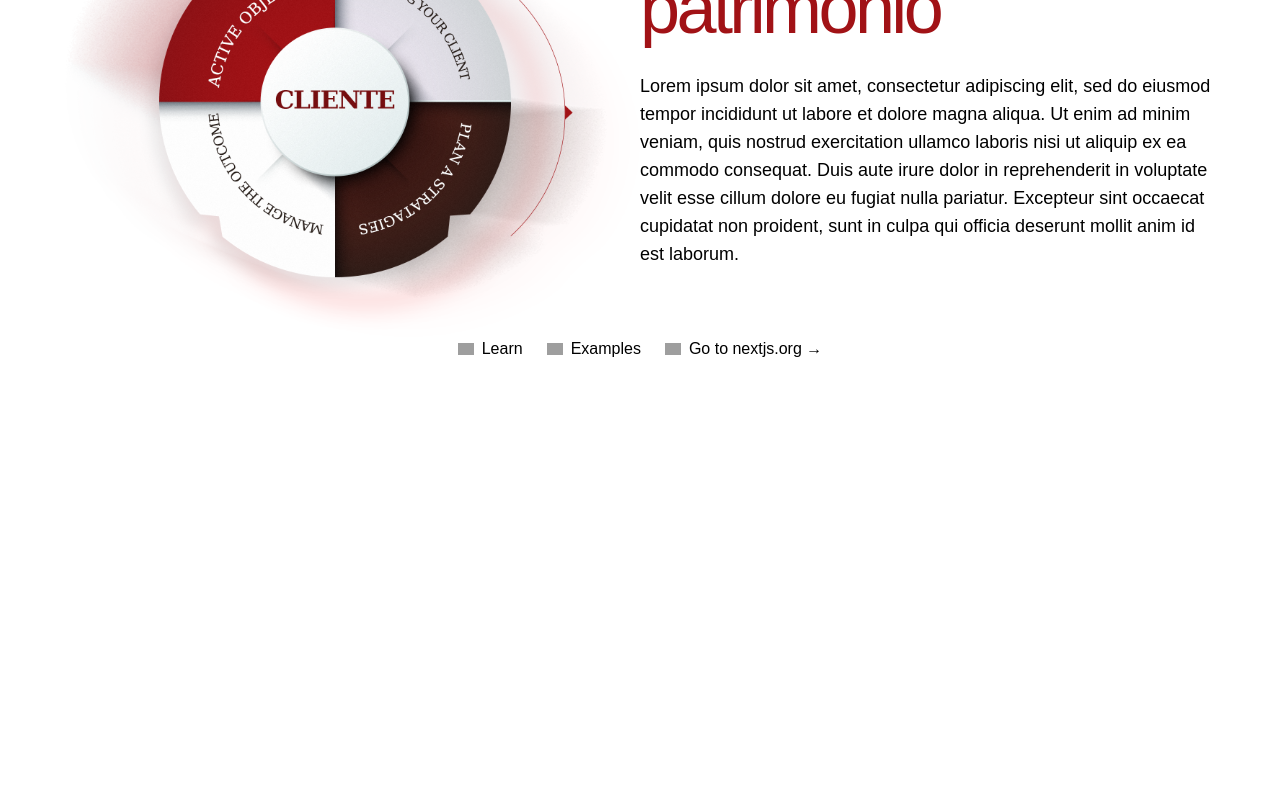
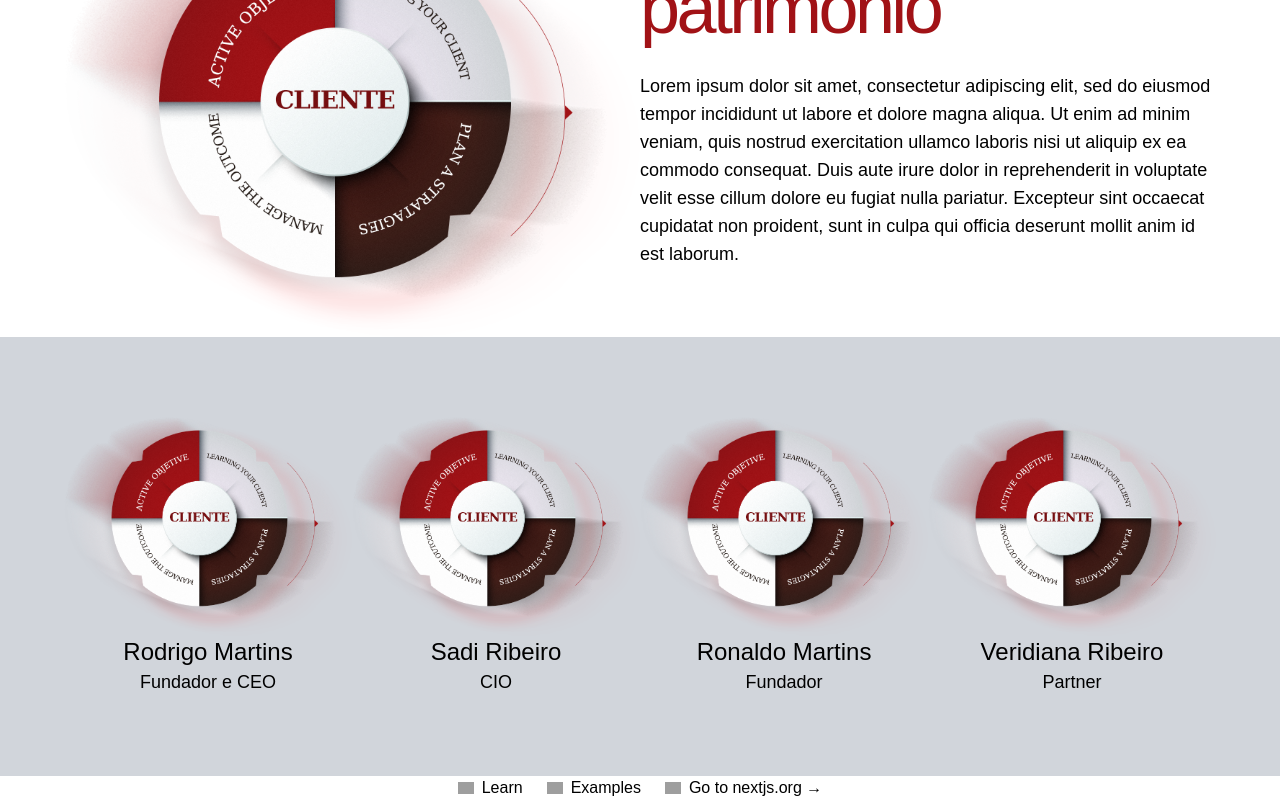
Before and after one commit to difusaowebuser/ripol-alliance-assessoria-de-investimentos-web, a Next.js app: page / in a window 1280 px wide. Shown: the part 4964-5764 px from the top of the page. Before the commit the page ends 5325 px from the top, so only its background shows below. Built offline with nearby package versions, Linux system fonts and the light colour scheme; grey boxes are pictures that could not be loaded.

Commit message:
feat: section Professionals will be added.

```diff
--- a/src/app/page.tsx
+++ b/src/app/page.tsx
@@ -2,6 +2,7 @@ import Image from "next/image";
 
 import { HeroSection } from "@/components/ecosystems/HeroSection";
 import { SectionGestaoPatrimonial } from "@/components/ecosystems/SectionGestaoPatrimonial";
+import { SectionProfessionals } from "@/components/ecosystems/SectionProfessionals";
 
 export default function Home() {
   return (
@@ -385,6 +386,7 @@ export default function Home() {
           </div>
         </section>
         <SectionGestaoPatrimonial />
+        <SectionProfessionals />
       </main>
       <footer className="row-start-3 flex gap-6 flex-wrap items-center justify-center">
         <a
--- /dev/null
+++ b/src/components/ecosystems/SectionProfessionals/index.tsx
@@ -0,0 +1,64 @@
+import * as React from "react";
+import Image from "next/image";
+
+const professionals = [
+  {
+    avatar: "/rodrigo.png",
+    link: "batata",
+    name: "Rodrigo Martins",
+    position: "Fundador e CEO",
+  },
+  {
+    avatar: "/rodrigo.png",
+    link: "batata",
+    name: "Sadi Ribeiro",
+    position: "CIO",
+  },
+  {
+    avatar: "/rodrigo.png",
+    link: "batata",
+    name: "Ronaldo Martins",
+    position: "Fundador",
+  },
+  {
+    avatar: "/rodrigo.png",
+    link: "batata",
+    name: "Veridiana Ribeiro",
+    position: "Partner",
+  },
+];
+
+export const SectionProfessionals = () => {
+  return (
+    <>
+      <section className="bg-gray-300 py-20">
+        <div className="container flex flex-col lg:flex-row mx-auto">
+          <div className="flex items-center justify-center">
+            {professionals.map((professional) => (
+              <div className="w-1/4 flex flex-col" key={professional.link}>
+                <div className="">
+                  <Image
+                    alt="Ripol Alliance Multi-Family Office Logo Menu"
+                    loading="lazy"
+                    width="600"
+                    height="456"
+                    decoding="async"
+                    data-nimg="1"
+                    className="object-cover"
+                    // style="color: transparent;"
+                    // srcset="/_next/image?url=%2F_next%2Fstatic%2Fmedia%2Fhero.4e76c802.png&amp;w=640&amp;q=75 1x, /_next/image?url=%2F_next%2Fstatic%2Fmedia%2Fhero.4e76c802.png&amp;w=1920&amp;q=75 2x"
+                    src="/section-gestao-patrimonial-image.png"
+                  />
+                </div>
+                <div className="flex items-center flex-col">
+                  <h3 className="text-1xl lg:text-2xl">{professional.name}</h3>
+                  <span className="text-lg">{professional.position}</span>
+                </div>
+              </div>
+            ))}
+          </div>
+        </div>
+      </section>
+    </>
+  );
+};
```
